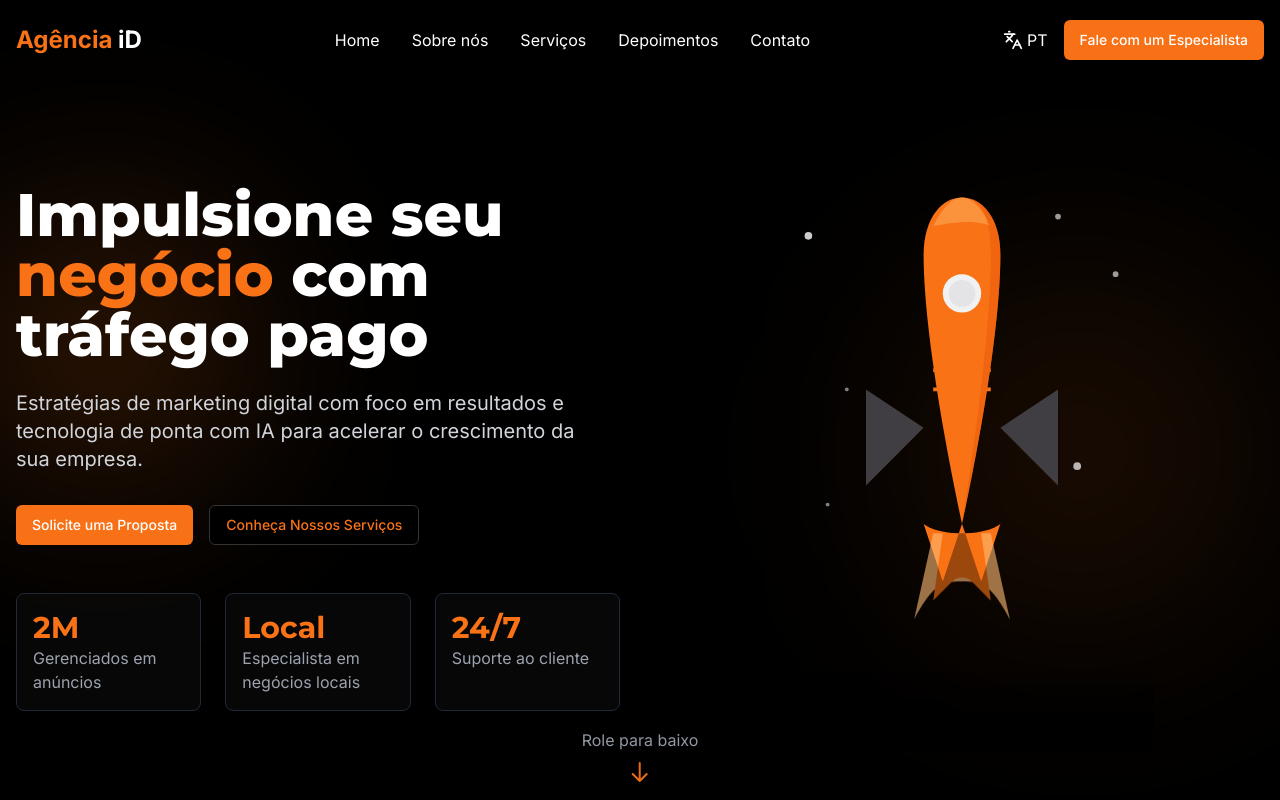
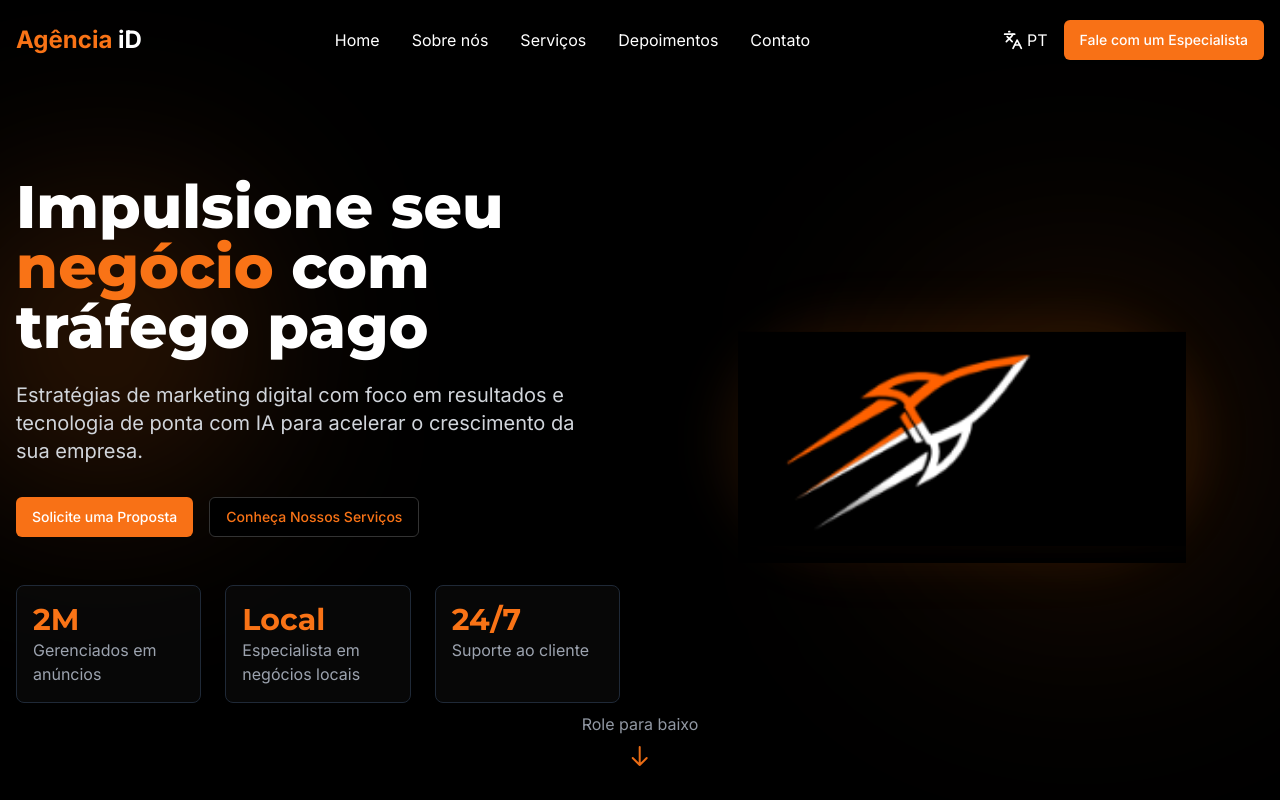
Before and after one commit to mhrn7/id-digital-launch, a React (Vite) app: page / in a window 1280 px wide. Shown: the top 800 px of the page. Built offline with nearby package versions, Linux system fonts and the light colour scheme.

Commit message:
Update hero section image.
Update the image in the hero section.

```diff
--- a/src/components/Hero.tsx
+++ b/src/components/Hero.tsx
@@ -78,56 +78,16 @@ const Hero = () => {
             </div>
           </div>
 
-          {/* Hero Rocket 3D Image */}
+          {/* Hero Rocket Image */}
           <div className="flex justify-center animate-on-scroll">
-            <div className="relative">
-              {/* Enhanced 3D Rocket */}
-              <svg
-                className="max-w-full h-auto w-80 md:w-96 animate-float"
-                viewBox="0 0 200 300"
-                fill="none"
-                xmlns="http://www.w3.org/2000/svg"
-              >
-                {/* Rocket Body */}
-                <g transform="translate(50, 20)">
-                  {/* Rocket Main Body */}
-                  <path d="M50 0C40 0 30 10 30 30C30 80 50 170 50 170C50 170 70 80 70 30C70 10 60 0 50 0Z" fill="#F97316" />
-
-                  {/* Rocket Window */}
-                  <circle cx="50" cy="50" r="10" fill="#F1F1F1" />
-                  <circle cx="50" cy="50" r="7" fill="#E4E4E7" />
-
-                  {/* Rocket Fins */}
-                  <path d="M30 120L0 150L0 100L30 120Z" fill="#403E43" />
-                  <path d="M70 120L100 150L100 100L70 120Z" fill="#403E43" />
-
-                  {/* Rocket Bottom */}
-                  <path d="M30 170L40 200L50 170L60 200L70 170C70 170 65 175 50 175C35 175 30 170 30 170Z" fill="#F97316" />
-
-                  {/* Rocket Flames */}
-                  <g className="animate-pulse">
-                    <path d="M35 175L25 220C25 220 30 210 35 205C40 200 45 200 50 200C55 200 60 200 65 205C70 210 75 220 75 220L65 175" fill="#FDBA74" />
-                    <path d="M40 175L35 210C35 210 40 205 45 200C47 198 49 198 50 198C51 198 53 198 55 200C60 205 65 210 65 210L60 175" fill="#F97316" />
-                  </g>
-
-                  {/* Rocket Details */}
-                  <path d="M40 80L60 80" stroke="#F97316" strokeWidth="2" />
-                  <path d="M35 90L65 90" stroke="#F97316" strokeWidth="2" />
-                  <path d="M35 100L65 100" stroke="#F97316" strokeWidth="2" />
-
-                  {/* 3D Shadow Effect */}
-                  <path d="M50 0C45 0 40 5 35 15C35 15 55 10 65 15C60 5 55 0 50 0Z" fill="#FB923C" />
-                  <path d="M70 30C70 10 60 0 50 0C60 0 65 10 65 30C65 80 50 170 50 170C50 170 70 80 70 30Z" fill="#EA580C" opacity="0.5" />
-                </g>
-
-                {/* Stars Background */}
-                <circle cx="20" cy="40" r="2" fill="white" opacity="0.8" />
-                <circle cx="180" cy="60" r="1.5" fill="white" opacity="0.6" />
-                <circle cx="160" cy="160" r="2" fill="white" opacity="0.7" />
-                <circle cx="30" cy="180" r="1" fill="white" opacity="0.5" />
-                <circle cx="150" cy="30" r="1.5" fill="white" opacity="0.6" />
-                <circle cx="40" cy="120" r="1" fill="white" opacity="0.5" />
-              </svg>
+            <div className="relative w-full max-w-md">
+              <img
+                src="/lovable-uploads/de67c327-2a6e-4fb3-b59a-d1627b5a65b0.png"
+                alt="Foguete Agência iD"
+                className="w-full h-auto animate-float"
+              />
+              {/* Subtle glow effect */}
+              <div className="absolute -inset-4 bg-idOrange/10 rounded-full blur-xl -z-10"></div>
               <div className="absolute -bottom-4 left-0 right-0 h-20 bg-gradient-to-t from-idBlack to-transparent"></div>
             </div>
           </div>
```
Also changed, not shown: public/lovable-uploads/de67c327-2a6e-4fb3-b59a-d1627b5a65b0.png (added).
